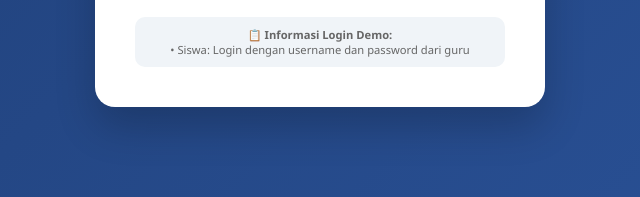
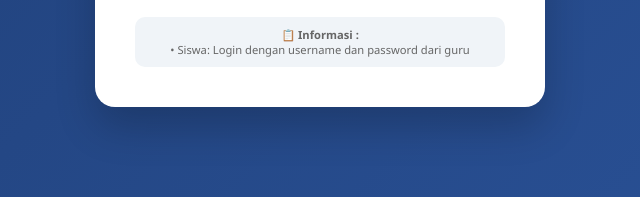
Before and after one commit to kkgwahedhasyim/SAT6_Matematika, a plain HTML site: page index.html in a window 1280 px wide. Shown: the part 564-761 px from the top of the page, 320-960 px from the left. Drawn offline with Linux system fonts and the light colour scheme; no server answers.

Commit message:
Update login information text in index.html

```diff
--- a/index.html
+++ b/index.html
@@ -96,7 +96,7 @@
         <button class="login-btn" onclick="login()" id="loginBtn">Masuk & Mulai Ujian</button>
         <div id="loginError" class="error-msg"></div>
         <div style="margin-top: 20px; font-size: 0.7rem; text-align: center; color: #666; background: #f0f4f8; padding: 10px; border-radius: 10px;">
-            <strong>📋 Informasi Login Demo:</strong><br>• Siswa: Login dengan username dan password dari guru
+            <strong>📋 Informasi :</strong><br>• Siswa: Login dengan username dan password dari guru
          </div>
     </div>
 </div>
```
